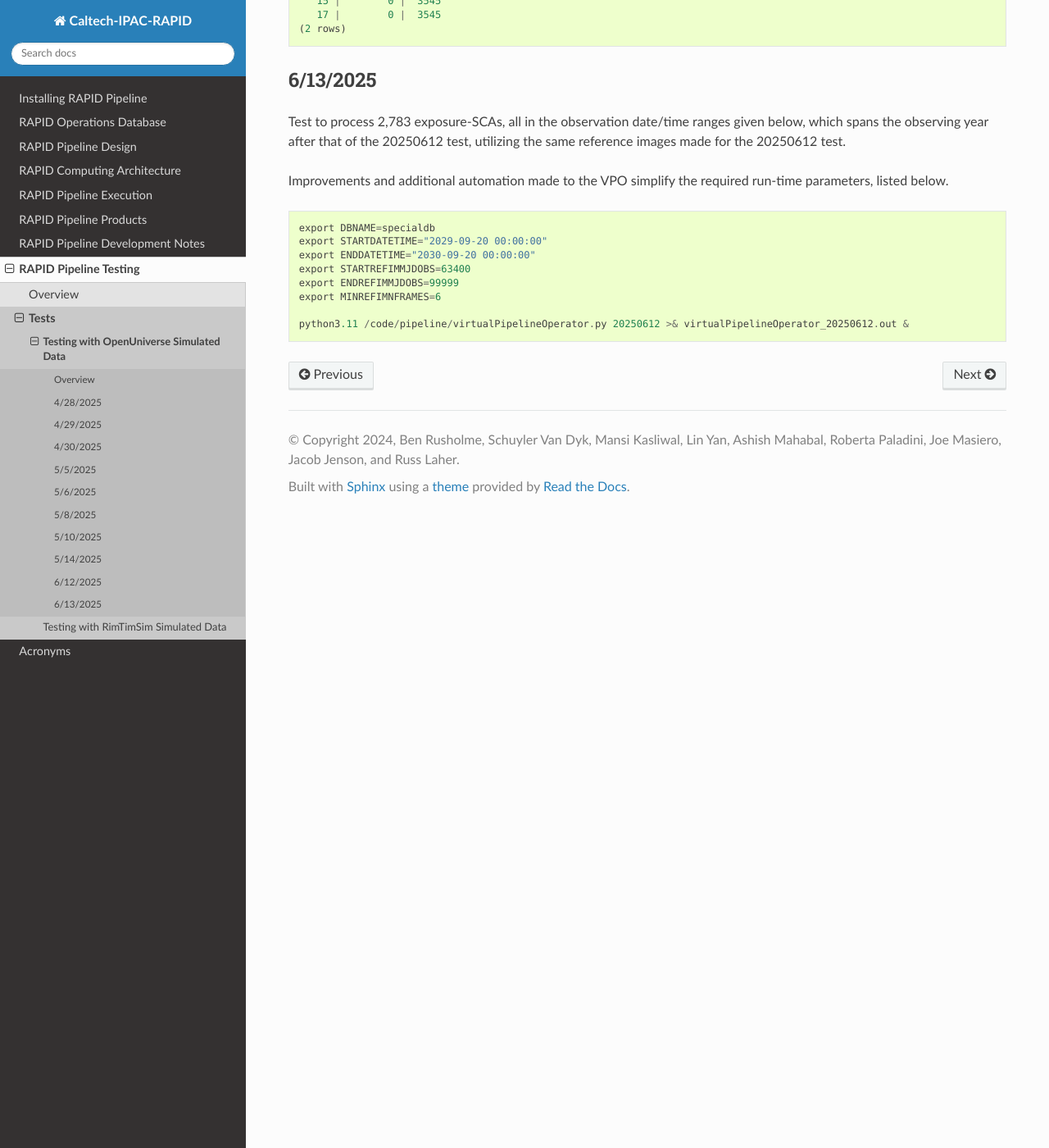
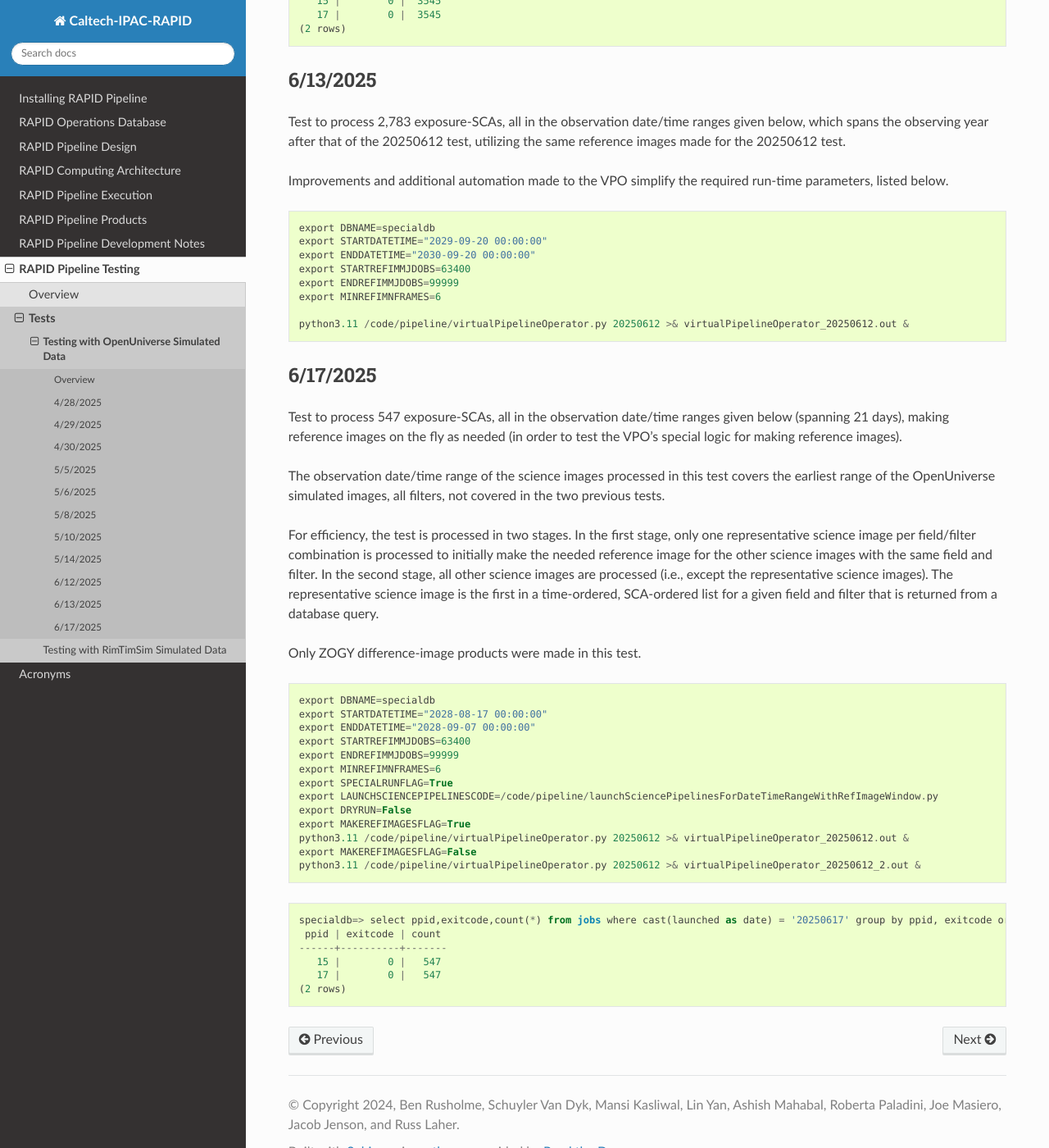
Before and after one commit to Caltech-IPAC/rapid, a Sphinx documentation site: the page built from docs/source/dev/openuniv_tests.rst, in a window 1280 px wide and 1400 px high, scrolled down 21354 px. Shown: the whole window at 82% size. Built offline with Sphinx 7.4.7 and the Read the Docs theme 3.1.0, drawn with Linux system fonts in a browser that asks for light colours; formulas are drawn with MathJax 3.

Commit message:
Added documentation for 6/17/25 test.

```diff
--- a/docs/source/dev/openuniv_tests.rst
+++ b/docs/source/dev/openuniv_tests.rst
@@ -732,3 +732,49 @@
     export MINREFIMNFRAMES=6
 
     python3.11 /code/pipeline/virtualPipelineOperator.py 20250612 >& virtualPipelineOperator_20250612.out &
+
+
+6/17/2025
+************************************
+
+Test to process 547 exposure-SCAs, all in the observation date/time ranges given below (spanning 21 days),
+making reference images on the fly as needed (in order to test the VPO's special logic
+for making reference images).
+
+The observation date/time range of the science images processed in this test covers the earliest
+range of the OpenUniverse simulated images, all filters, not covered in the two previous tests.
+
+For efficiency, the test is processed in two stages.
+In the first stage, only one representative science image per field/filter combination
+is processed to initially make the needed reference image for the other science images
+with the same field and filter.
+In the second stage, all other science images are processed (i.e., except the representative science images).
+The representative science image is the first in a time-ordered, SCA-ordered list for a given field and filter
+that is returned from a database query.
+
+Only ZOGY difference-image products were made in this test.
+
+.. code-block::
+
+    export DBNAME=specialdb
+    export STARTDATETIME="2028-08-17 00:00:00"
+    export ENDDATETIME="2028-09-07 00:00:00"
+    export STARTREFIMMJDOBS=63400
+    export ENDREFIMMJDOBS=99999
+    export MINREFIMNFRAMES=6
+    export SPECIALRUNFLAG=True
+    export LAUNCHSCIENCEPIPELINESCODE=/code/pipeline/launchSciencePipelinesForDateTimeRangeWithRefImageWindow.py
+    export DRYRUN=False
+    export MAKEREFIMAGESFLAG=True
+    python3.11 /code/pipeline/virtualPipelineOperator.py 20250612 >& virtualPipelineOperator_20250612.out &
+    export MAKEREFIMAGESFLAG=False
+    python3.11 /code/pipeline/virtualPipelineOperator.py 20250612 >& virtualPipelineOperator_20250612_2.out &
+
+.. code-block::
+
+    specialdb=> select ppid,exitcode,count(*) from jobs where cast(launched as date) = '20250617' group by ppid, exitcode order by ppid, exitcode;
+     ppid | exitcode | count
+    ------+----------+-------
+       15 |        0 |   547
+       17 |        0 |   547
+    (2 rows)
```
